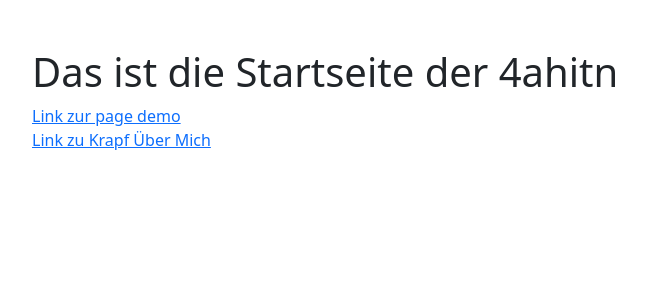
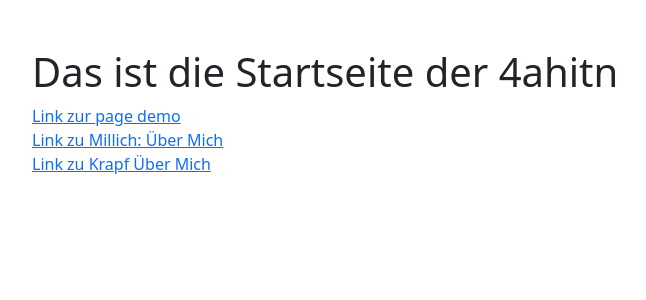
Before and after one commit to mahies/4ahitn_24, an Angular app: page / in a window 1280 px wide. Shown: the top 300 px of the page, without its empty margins (28-674 px from the left). Built offline with nearby package versions, Linux system fonts and the light colour scheme.

Commit message:
MILLICH Link zu about me

```diff
--- a/src/app/app.routes.ts
+++ b/src/app/app.routes.ts
@@ -2,6 +2,7 @@ import { Routes } from '@angular/router';
 import {PageDemoComponent} from './page-demo/page-demo.component';
 import {PageHomeComponent} from './page-home/page-home.component';
 import {PageAboutMeKRAPFComponent} from './page-about-me-krapf/page-about-me-krapf.component';
+import {PageAboutMeMILLICHComponent} from './page-about-me-millich/page-about-me-millich.component';
 
 export const routes: Routes = [
   { path: '', // default route
@@ -12,4 +13,6 @@ export const routes: Routes = [
     component: PageDemoComponent },
   {path: 'about_me_krapf',
     component: PageAboutMeKRAPFComponent },
+  { path: 'about_meMILLICH',
+    component: PageAboutMeMILLICHComponent}
 ];
--- a/src/app/page-home/page-home.component.html
+++ b/src/app/page-home/page-home.component.html
@@ -3,7 +3,8 @@
   <div class="content ">
     <h1>Das ist die Startseite der {{title}}</h1>
   </div>
-  <a routerLink="/page_demo" routerLinkActive="active">Link zur page demo</a>
+  <a routerLink="/page_demo" routerLinkActive="active">Link zur page demo</a><br>
+  <a routerLink="/about_meMILLICH" routerLinkActive="active">Link zu Millich: Über Mich</a>
   <br>
   <a routerLink="/about_me_krapf" routerLinkActive="active">Link zu Krapf Über Mich</a>
 </main>
```
